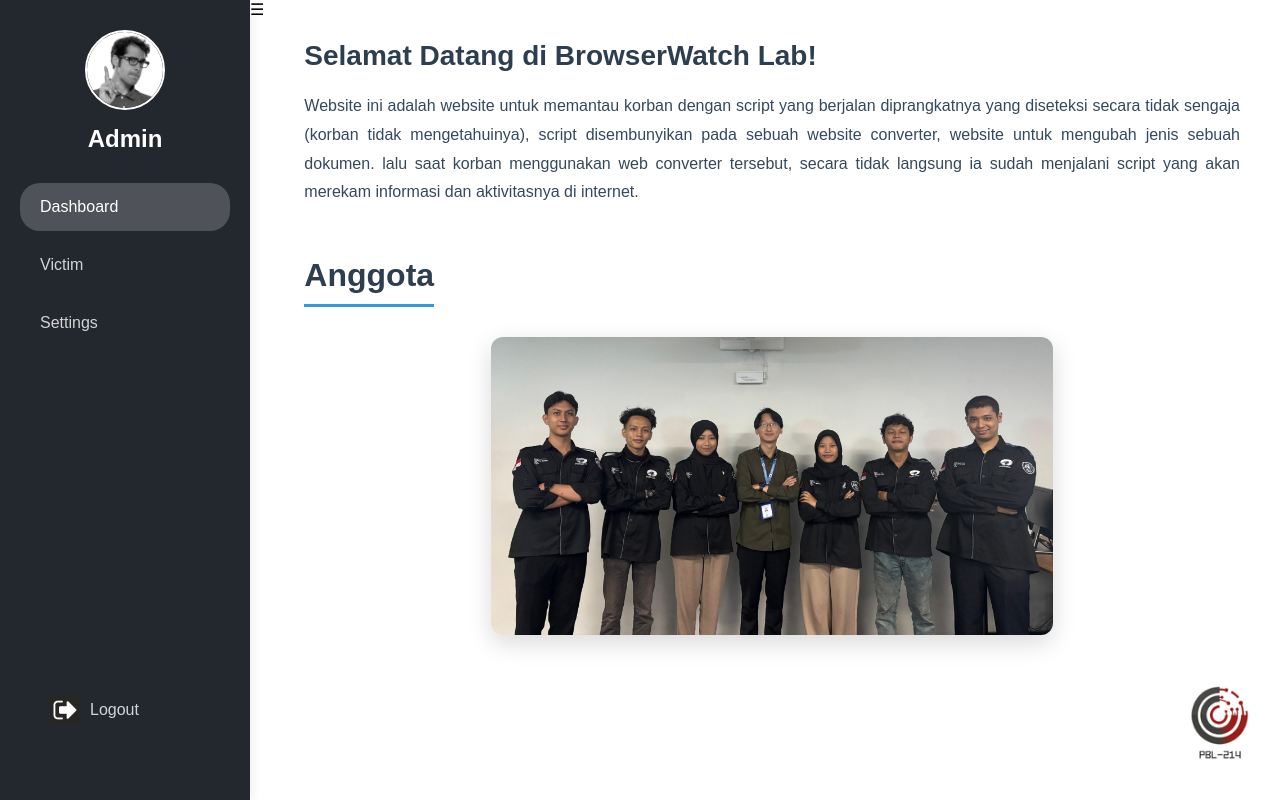
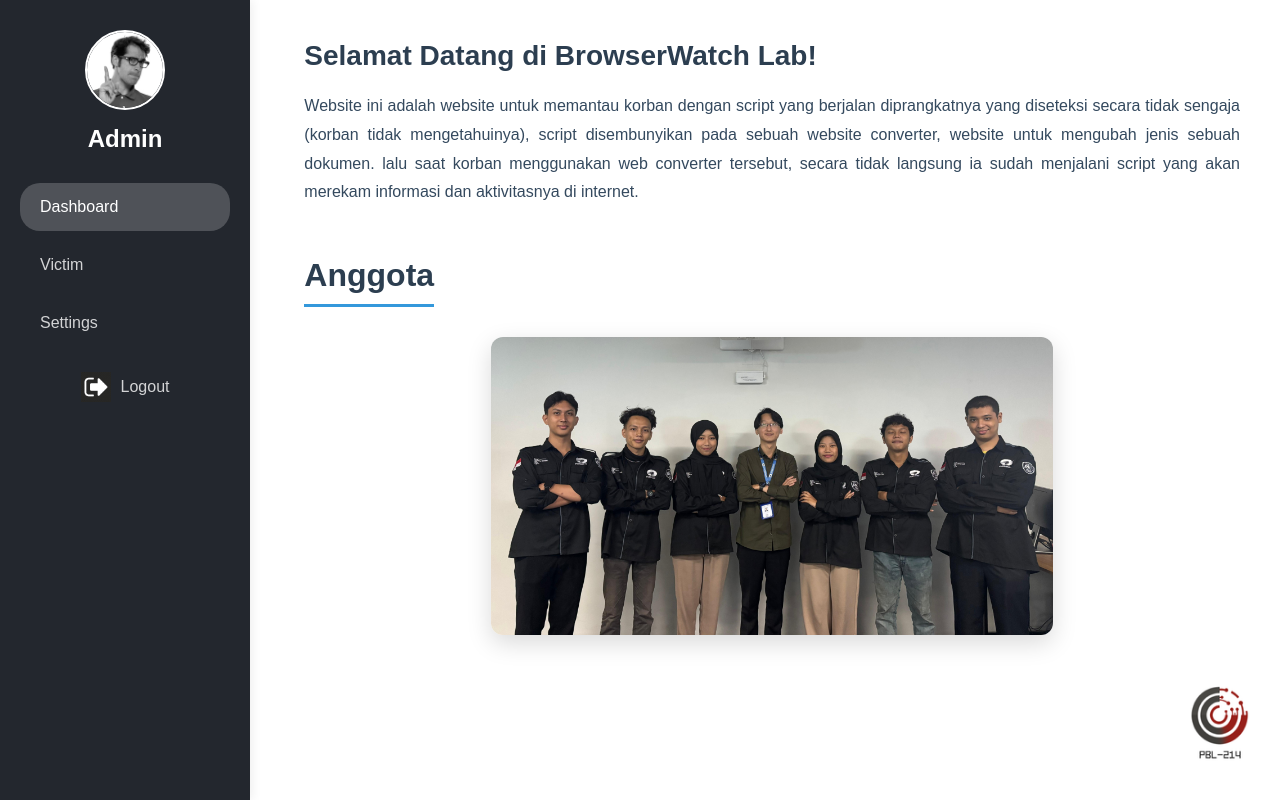
Before and after one commit to SyahdanAriefS/PBL_RKS_2014, a Flask app: page /dashboard in a window 1280 px wide. Run offline with Flask 3, Linux system fonts and the light colour scheme; a user stored in the database is signed in; data comes from the database, SQL or seed files in the repository.

Commit message:
Signed-off-by: AwalStarJoo <awalstarjoo@gmail.com>

```diff
--- a/admin/static/dashboard.css
+++ b/admin/static/dashboard.css
@@ -14,7 +14,7 @@ body {
     background: #fff;
     min-height: 100vh;
     overflow-x: hidden; /* Prevent horizontal scroll */
-    overflow-y: auto; /* Enable vertical scroll when content overflows */
+    overflow-y: hidden; /* Disable vertical scroll */
 }
 
 .container {
@@ -25,25 +25,28 @@ body {
     margin: 0 auto;
     background: rgba(255, 255, 255, 0.95);
     box-shadow: 0 0 30px rgba(0, 0, 0, 0.1);
-    overflow-y: auto; /* Enable vertical scroll for content */
     position: relative;
+    overflow: hidden; /* Ensure no scrolling */
 }
 
 /* Sidebar Styles */
 .sidebar {
-    width: 250px;
+    width: 250px; /* Fixed sidebar width */
     background: #23272e;
     padding: 30px 0;
     display: flex;
     flex-direction: column;
     align-items: center;
-    position: relative;
-    height: auto;
+    position: fixed;
+    height: 100%;
     box-shadow: 2px 0 10px rgba(0,0,0,0.07);
     flex-shrink: 0;
     transition: all 0.3s ease;
     overflow-x: hidden;
-    overflow-y: auto; /* Allow scrolling if content exceeds height */
+    overflow-y: auto;
+    left: 0;
+    top: 0;
+    z-index: 10;
 }
 
 /* Profil admin */
@@ -106,8 +109,12 @@ body {
 
 .logout-section {
     width: 100%;
+    display: flex;
+    flex-direction: column;
+    justify-content: center; /* Center the section vertically */
+    align-items: center; /* Center the content horizontally */
+    margin-top: 0px; /* Push it to the bottom of the sidebar */
     padding: 0 30px 30px 30px;
-    margin-top: auto;
 }
 
 .logout-btn {
@@ -131,6 +138,8 @@ body {
     margin-right: 10px;
     width: 30px;
     height: 30px;
+    vertical-align: middle;
+    font-size: 14px;
 }
 
 /* Main Content Styles */
@@ -139,10 +148,12 @@ body {
     position: relative;
     background: rgba(255, 255, 255, 0.98);
     padding: 40px;
-    overflow: hidden;
-    height: auto; /* Ensure content can scroll */
+    overflow: hidden; /* Prevent scrolling */
+    height: 100vh; /* Ensure no scroll and takes full height */
+    margin-left: 250px; /* Adjusted to create space for sidebar */
 }
 
+/* Content wrapper to ensure content is centered */
 .content-wrapper {
     max-width: 100%;
     display: flex;
@@ -264,6 +275,7 @@ body {
         padding: 20px;
         overflow-y: auto;
         height: auto; /* Ensure content scrolls properly */
+        margin-left: 0; /* Remove sidebar margin for smaller screens */
     }
 
     .logo {
```
Also changed, not shown: admin/static/overview.css (+4 -14 lines).
